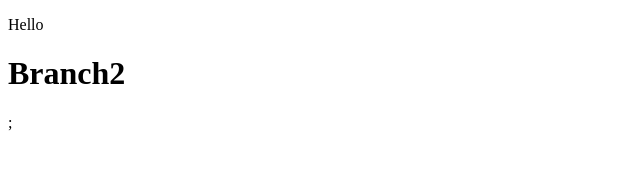
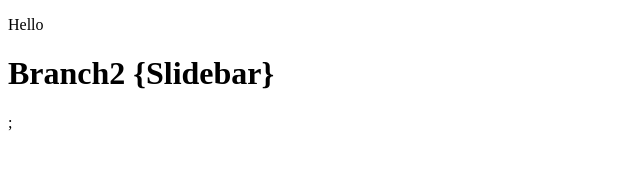
Before and after one commit to JayashSaini/Test2, a plain HTML site: page index.html in a window 1280 px wide. Shown: the whole page, without its empty margins (0-640 px from the left). Drawn offline with Linux system fonts and the light colour scheme.

Commit message:
Add a slidbar

```diff
--- a/index.html
+++ b/index.html
@@ -7,6 +7,6 @@
 </head>
 <body>
     <P>Hello</P>
-    <h1>Branch2</h1>;
+    <h1>Branch2 {Slidebar}</h1>;
 </body>
 </html>
```
